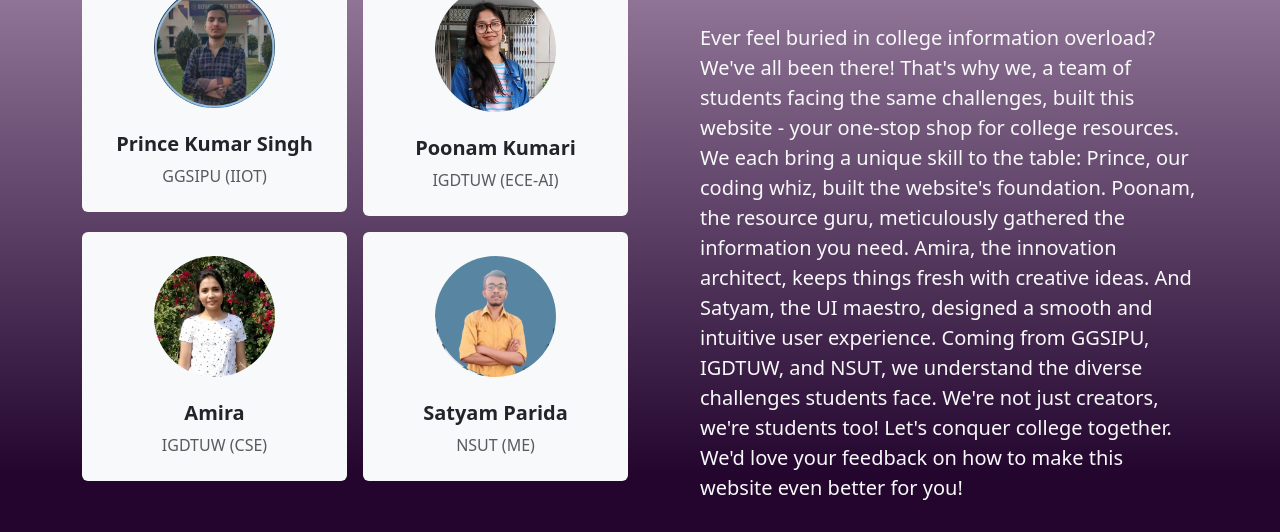
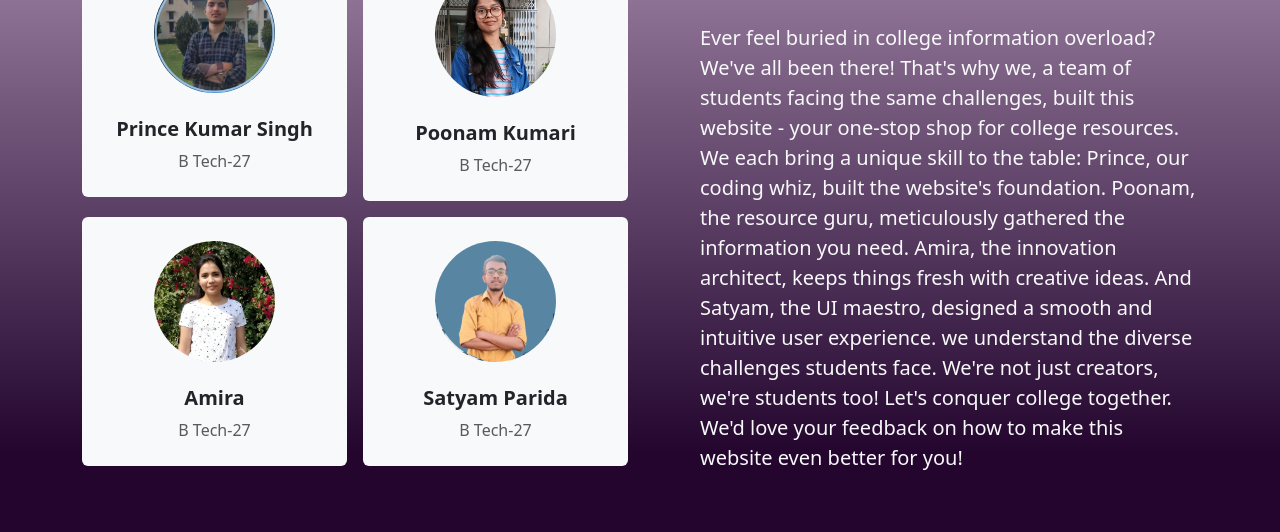
Before and after one commit to Prince11038/ResourcesIPU, a plain HTML site: page about.html in a window 1280 px wide. Shown: the part 268-800 px from the top of the page. Drawn offline with nearby package versions, Linux system fonts and the light colour scheme.

Commit message:
Fix the College Name

```diff
--- a/about.html
+++ b/about.html
@@ -85,7 +85,7 @@
                   <div class="mb-4 mx-2 mx-md-5"><img class="img-fluid rounded-circle" src="Prince pic.jpeg"></div>
                   <h5 class="fw-bold text-dark">Prince Kumar Singh</h5>
                   <div class="text-muted">
-                    GGSIPU (IIOT)
+                    B Tech-27
                   </div>
                 </div>
               </div>
@@ -96,7 +96,7 @@
                   <div class="mb-4 mx-2 mx-md-5"><img class="img-fluid rounded-circle" src="Poonam Pic.png"></div>
                   <h5 class="fw-bold text-dark">Poonam Kumari</h5>
                   <div class="text-muted">
-                    IGDTUW (ECE-AI)
+                    B Tech-27
                   </div>
                 </div>
               </div>
@@ -107,7 +107,7 @@
                   <div class="mb-4 mx-2 mx-md-5"><img class="img-fluid rounded-circle" src="Amira pic.jpeg"></div>
                   <h5 class="fw-bold text-dark">Amira</h5>
                   <div class="text-muted">
-                    IGDTUW (CSE)
+                    B Tech-27
                   </div>
                 </div>
               </div>
@@ -118,7 +118,7 @@
                   <div class="mb-4 mx-2 mx-md-5"><img class="img-fluid rounded-circle" src="Satyam Pic.png"></div>
                   <h5 class="fw-bold text-dark">Satyam Parida</h5>
                   <div class="text-muted">
-                    NSUT (ME)
+                    B Tech-27
                   </div>
                 </div>
               </div>
@@ -135,7 +135,7 @@
               resources. We each bring a unique skill to the table: Prince, our coding whiz, built the website's
               foundation. Poonam, the resource guru, meticulously gathered the information you need. Amira, the
               innovation architect, keeps things fresh with creative ideas. And Satyam, the UI maestro, designed a
-              smooth and intuitive user experience. Coming from GGSIPU, IGDTUW, and NSUT, we understand the diverse
+              smooth and intuitive user experience. we understand the diverse
               challenges students face. We're not just creators, we're students too! Let's conquer college together.
               We'd love your feedback on how to make this website even better for you! </p>
           </div>
```
